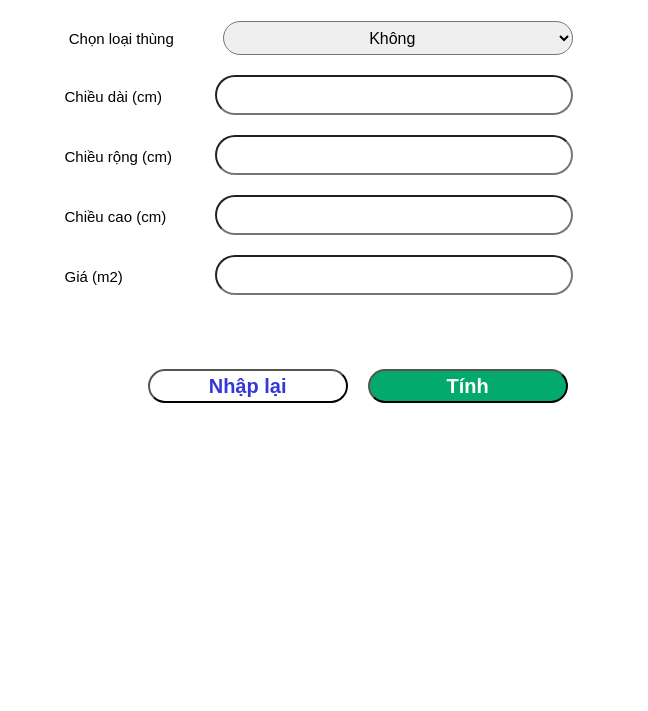
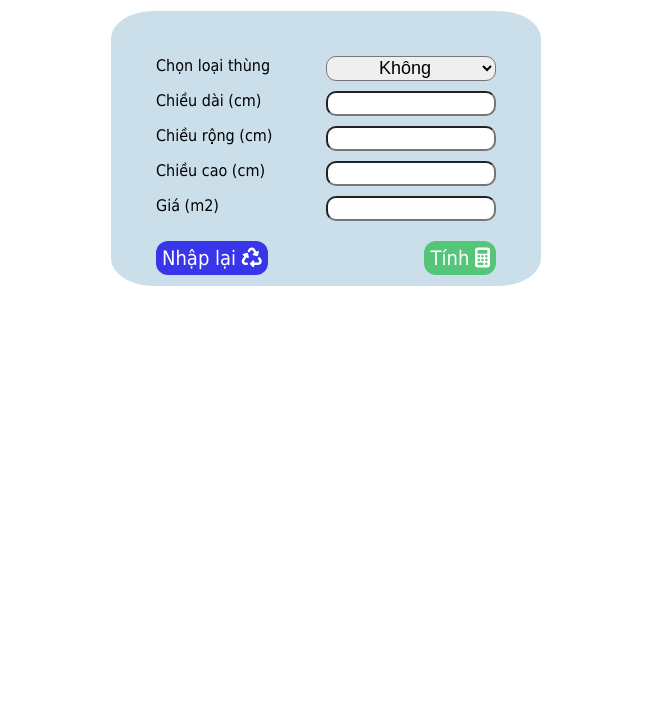
Before and after one commit to HaAnhNguyen99/Carton-calculator, a plain HTML site: page index.html in a window 1280 px wide. Shown: the part 89-800 px from the top of the page, without its empty margins (314-962 px from the left). Drawn offline with Linux system fonts and the light colour scheme.

Commit message:
Add files via upload

```diff
--- a/index.css
+++ b/index.css
@@ -1,147 +1,100 @@
-#contain {
-  border-radius: 25px;
-  border: 2px solid #73ad21;
-  padding: 20px;
-  width: 500px;
-  height: 500px;
+*::after {
+  margin: 0;
+  padding: 0;
+  box-sizing: inherit;
 }
 
-button {
-  text-align: center;
-  color: white;
-  background-color: #04aa6d;
-  width: 200px;
-  padding: 5px;
-  line-height: 1;
-  border: 100;
-  border-radius: 1000px;
-  height: 34px;
-  font-size: 20px;
-  font-weight: bold;
-}
-#Nhaplai {
-  text-align: center;
-  color: rgb(53, 56, 216);
-  background-color: white;
-  width: 150;
-  padding: 5px;
-  line-height: 1;
-  border: 100;
-  border-radius: 1000px;
-  height: 34px;
-  font-size: 20px;
-  font-weight: bold;
-  margin: 20px 20px 50px 5%;
+*::before {
+  margin: 0;
+  padding: 0;
+  box-sizing: inherit;
 }
 
-h1 {
-  font-size: 20px;
-  margin: auto;
-  color: red;
+html {
+  font-size: 62.5%;
+}
+
+body {
+  box-sizing: border-box;
+  font-family: Tahoma;
+}
+
+.header {
+  text-align: center;
+  font-size: 2rem;
+  color: rgb(142, 79, 219);
+  font-weight: 700;
+}
+
+.row {
+  margin: 0 auto;
+  font-size: 1.6rem;
+  max-width: 34rem;
+  background: rgba(56, 130, 179, 0.26);
+  padding: 4.5rem;
+  border-radius: 10%;
+}
+
+.col::after {
+  content: "";
+  display: table;
+  clear: both;
+}
+
+.col:not(:last-child) {
+  margin-bottom: 1rem;
+}
+
+label {
+  max-width: calc((100% - 2rem) / 2);
+  float: left;
+}
+input,
+select {
+  width: 17rem;
+  height: 2.5rem;
+  box-sizing: border-box;
+  float: right;
+  border-radius: 1rem;
+  text-align: center;
+  font-size: 1.8rem;
 }
 
 h2 {
-  text-align: center;
-  color: red;
+  color: orangered;
+  margin-top: 0;
 }
-label.belo-lbl {
-  max-width: 5000px;
-  position: relative;
+.btn:link,
+.btn:visited {
+  font-size: 2rem;
+  display: inline-block;
+  text-decoration: none;
+  border-bottom: 1px solod #55c57a;
+  padding: 0.3rem;
+  transition: all 0.2s;
+  border-radius: 1.2rem;
+  color: white;
+  padding: 0.5rem 0.6rem;
 }
 
-label.loaithung {
-  position: relative;
-  margin-right: 35px;
-
-  top: 0px;
-  right: 10px;
-  width: 200px;
-  height: 100px;
+.btn:hover {
+  background-color: #55c57a28;
+  color: #fff;
+  box-shadow: 0 1rem 2rem rgba(0, 0, 0, 0.2);
+  transform: translateY(-2px);
 }
 
-label {
-  font-size: 15px;
-  position: absolute;
-  margin-top: 20px;
+.btn:active {
+  box-shadow: 0 1rem 1rem rgba(0, 0, 0, 0.2);
+  transform: translateY(0);
 }
 
-body {
-  font-family: sans-serif;
-  line-height: 24px;
-  text-align: center;
+#btn-nhaplai {
+  background-color: #3936e9;
+  float: left;
 }
 
-input {
-  font-family: sans-serif;
-  text-align: center;
-  width: 350px;
-  height: 34px;
-  border-radius: 1000px;
-  margin-top: 10px;
-  margin-bottom: 10px;
-  margin-right: 15px;
-  margin-left: 150px;
+#btn-tinh {
+  float: right;
+  background-color: #55c57a;
 }
-
-input:focus {
-  background-color: lightblue;
-}
-
-option {
-  font-family: sans-serif;
-  font-size: 15px;
-}
-
-select::-ms-expand {
-  display: none;
-  border-radius: 1000px;
-}
-
-.styled-select {
-  text-align: center;
-  padding: 5px;
-  font-size: 16px;
-  line-height: 10;
-  border: 100;
-  border-radius: 1000px;
-
-  margin-top: 30px;
-  margin-bottom: 10px;
-  width: 350px;
-  height: 34px;
-}
-
-#belo-div {
-  place-items: center;
-  margin-bottom: 10px;
-  margin-right: 15px;
-  margin-left: 8px;
-}
-
-#belo {
-  width: 150px;
-  height: 30px;
-  border-radius: 1000px;
-
-  text-align: center;
-}
-
-@media only screen and (max-width: 768px) {
-  /* For mobile phones: */
-  [class*="col-"] {
-    width: 100%;
-  }
-  /* For mobile phones: */
-  [class*="text"] {
-    width: 50%;
-  }
-  [class*="styled-select"] {
-    width: 50%;
-  }
-  button {
-    width: 40%;
-  }
-  #chieucaoqx {
-    font-size: 15px;
-  }
-}
--- a/index.html
+++ b/index.html
@@ -1,19 +1,24 @@
 <!DOCTYPE html>
-<br lang="en">
+<html lang="en">
   <head>
-    <meta charset="UTF-8">
-    <meta http-equiv="X-UA-Compatible" content="IE=edge">
-    <meta name="viewport" content="width=device-width, initial-scale=1.0">
-    <title>Document</title>
-    <link href="index.css" rel="stylesheet" />
-    <script src="index.js"></script>
-
+    <meta charset="UTF-8" />
+    <meta http-equiv="X-UA-Compatible" content="IE=edge" />
+    <meta name="viewport" content="width=device-width, initial-scale=1.0" />
+    <link rel="stylesheet" href="index.css" />
+    <script
+      src="https://kit.fontawesome.com/dc8ff0768a.js"
+      crossorigin="anonymous"
+    ></script>
+    <title>Nam tồ</title>
   </head>
-<br>
-<div>
-    <h1> Tính thành tiền thùng carton</h1>
-    <label for="lname" class="loaithung">Chọn loại thùng</label>
-        <select id="loaithung" class="styled-select"  onchange="change()">
+  <body>
+    <div class="header">
+      <h1>Tính thành tiền thùng carton</h1>
+    </div>
+    <div class="row">
+      <div class="col">
+        <label for="select-loaithung">Chọn loại thùng</label>
+        <select id="select-loaithung" onchange="change()">
           <option selected="selected" value="khong">Không</option>
           <option value="ThungA1">Thùng A1</option>
           <option value="HopNapGai">Hộp nắp gài (dạng bem)</option>
@@ -23,38 +28,60 @@
           <option value="ThungNap2Dau">Hộp nắp đậy 2 đầu</option>
           <option value="HopTayXach">Hộp tay xách (hay thùng gà)</option>
           <option value="HopGiay">Hộp giày</option>
-        </select><br>
-
-    <label for="lname">Chiều dài (cm)</label>
-    <input class="text" id="dai-element" name="lname" value=""><br>
-
-    <label for="lname">Chiều rộng (cm)</label>
-    <input class="text" id="rong-element" name="lname" value=""><br>
-
-    <label for="fname">Chiều cao (cm)</label>
-    <input class="text" id="cao-element" value=""><br>
-
-    <div id="tayxach-div" style="display: none;">
-        <label id="chieucaoqx">Chiều cao quai xách</label>
-        <input class="text" id="tayxach-element" value=""><br>
+        </select>
+      </div>
+      <div class="col">
+        <label for="dai-element">Chiều dài (cm)</label>
+        <input type="text" id="dai-element" />
+      </div>
+      <div class="col">
+        <label for="rong-element">Chiều rộng (cm)</label>
+        <input type="text" id="rong-element" value="" />
+      </div>
+      <div class="col">
+        <label for="cao-element">Chiều cao (cm)</label>
+        <input type="text" id="cao-element" value="" />
       </div>
 
+      <div class="col" style="display: none" id="tayxach-div">
+        <label for="tayxach-element" id="lbl-tayxach"
+          >Chiều cao quai xách</label
+        >
+        <input type="text" id="tayxach-element" value="" />
+      </div>
 
-    <label >Giá (m2)</label>
-    <input class="text" id="gia-element" name="lname" value=""><br><br>
+      <div class="col">
+        <label for="gia-element">Giá (m2)</label>
+        <input type="text" id="gia-element" />
+      </div>
 
-    <div id="belo-div" style="display: none;">
-        <label class="belo-lbl">Chọn bế lỗ:</label>
+      <div class="col" id="belo-div" style="display: none">
+        <label for="belo" class="belo-lbl">Chọn bế lỗ:</label>
         <select id="belo">
           <option value="co">Có</option>
-            <option selected="selected" value="khong">Không</option>
-        </select><br>
+          <option selected="selected" value="khong">Không</option></select
+        ><br />
       </div>
-     <h2 id = "thanhtien"></h2>
-    <h2 id = "giakhuonbe"></h2>
-    <div class="btn">
-        <button onclick="reset()" id="Nhaplai">Nhập lại</button><button  onclick="myFunction()">Tính</button><br><br>
+
+      <div id="answer">
+        <h2 id="thanhtien"></h2>
+        <h2 id="giakhuonbe"></h2>
+      </div>
+
+      <div>
+        <h2 id="noti" style="color: red"></h2>
+      </div>
+
+      <div>
+        <a href="#" onclick="reset()" class="btn" id="btn-nhaplai"
+          >Nhập lại <i class="fa-solid fa-recycle"></i
+        ></a>
+        <a href="#" onclick="myFunction()" class="btn" id="btn-tinh"
+          >Tính <i class="fa-solid fa-calculator"></i
+        ></a>
       </div>
     </div>
+
+    <script src="index.js"></script>
   </body>
 </html>
--- a/index.js
+++ b/index.js
@@ -1,6 +1,6 @@
 var loaithung_value;
 function change() {
-  var loaithung_element = document.getElementById("loaithung");
+  var loaithung_element = document.getElementById("select-loaithung");
   var loaithung_value =
     loaithung_element.options[loaithung_element.selectedIndex].text;
 
@@ -110,6 +110,13 @@ function reset() {
   var t = (document.getElementById("tayxach-element").value = "");
   var gia = (document.getElementById("gia-element").value = "");
 }
+function changeState(state) {
+  if (state === 1) document.getElementById("noti").style.display = "block";
+  else {
+    document.getElementById("noti").style.display = "none";
+  }
+}
+
 function myFunction() {
   var c = parseFloat(
     document.getElementById("cao-element").value.replace(",", ".")
@@ -128,9 +135,11 @@ function myFunction() {
   );
 
   if (!isNaN(c) && !isNaN(d) && !isNaN(r) && !isNaN(gia)) {
-    var loaithung_element = document.getElementById("loaithung");
+    var loaithung_element = document.getElementById("select-loaithung");
     var loaithung =
       loaithung_element.options[loaithung_element.selectedIndex].text;
+
+    let state = 0;
     switch (loaithung) {
       case "Thùng A1":
         var belo_element = document.getElementById("belo");
@@ -208,6 +217,7 @@ function myFunction() {
           "Giá khuôn bế: " + showGiakhuonBe + " VNĐ";
         break;
       case "Hộp tay xách (hay thùng gà)":
+        if (!isNaN(t)) {
           var D;
           var dieukien = (d + r) * 2;
           if (dieukien >= 135) {
@@ -226,6 +236,13 @@ function myFunction() {
             "Giá thành: " + showThanhtien + " VNĐ";
           document.getElementById("giakhuonbe").innerHTML =
             "Giá khuôn bế: " + showGiakhuonBe + " VNĐ";
+        } else {
+          document.getElementById("thanhtien").innerHTML = "";
+          document.getElementById("giakhuonbe").innerHTML = "";
+          document.getElementById("noti").innerHTML =
+            "Vui lòng nhập đầy đủ thông tin!";
+          state = 1;
+        }
         break;
       case "Hộp giày":
         var D = 2 * c + d + 13;
@@ -242,26 +259,18 @@ function myFunction() {
         document.getElementById("giakhuonbe").innerHTML =
           "Giá khuôn bế: " + showGiakhuonBe + " VNĐ";
         break;
-      default:
-        // code block
-        alert("Vui lòng chọn loại thùng!");
+      case "Không":
+        document.getElementById("noti").innerHTML = "Vui lòng chọn loại thùng!";
+        state = 1;
+        break;
     }
-    var c = parseFloat(
-      document.getElementById("cao-element").value.replace(",", ".")
-    );
-    var d = parseFloat(
-      document.getElementById("dai-element").value.replace(",", ".")
-    );
-    var r = parseFloat(
-      document.getElementById("rong-element").value.replace(",", ".")
-    );
-    var t = parseFloat(
-      document.getElementById("tayxach-element").value.replace(",", ".")
-    );
-    var gia = parseFloat(
-      document.getElementById("gia-element").value.replace(",", ".")
-    );
+    changeState(state);
   } else {
-    alert("Vui lòng nhập đầy đủ thông tin");
+    console.log("hi");
+    document.getElementById("thanhtien").innerHTML = "";
+    document.getElementById("giakhuonbe").innerHTML = "";
+    document.getElementById("noti").innerHTML =
+      "Vui lòng nhập đầy đủ thông tin!";
+    changeState(1);
   }
 }
```
Lines whose indentation alone changed are shown as unchanged.
